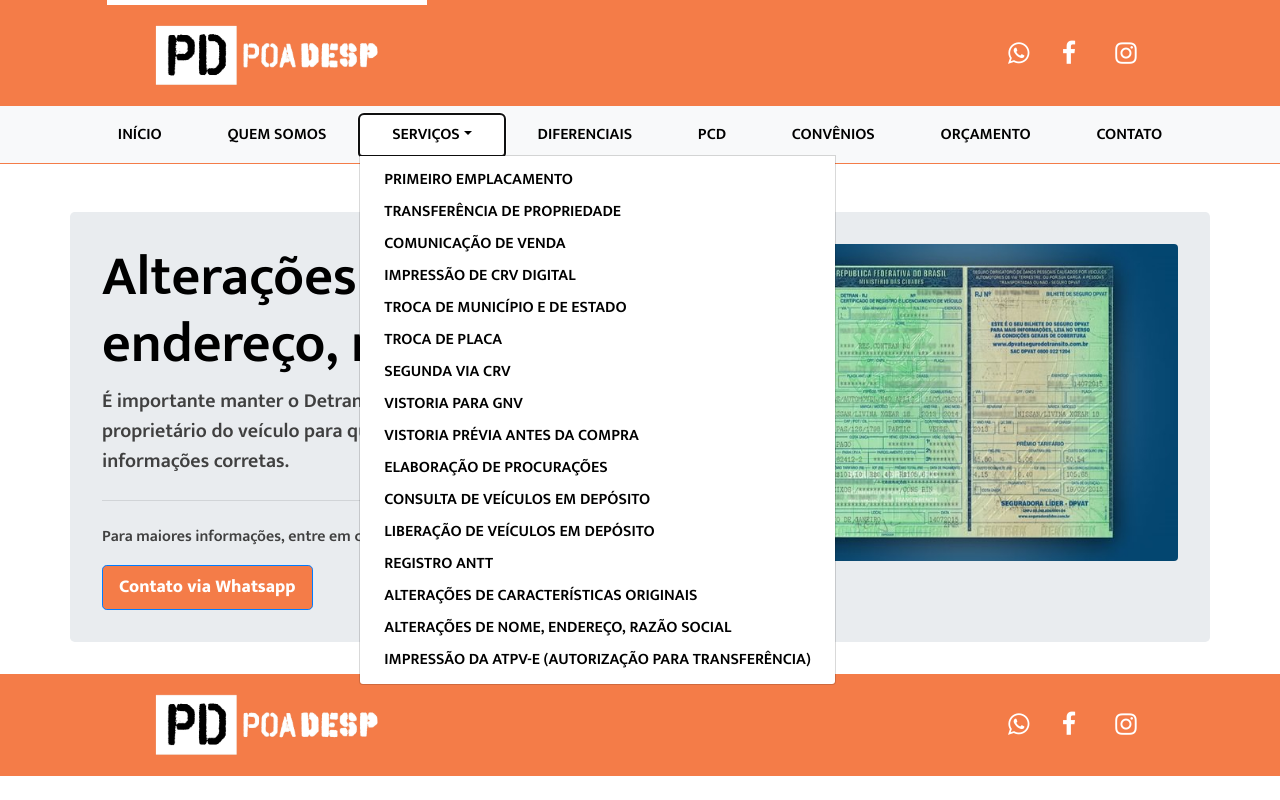
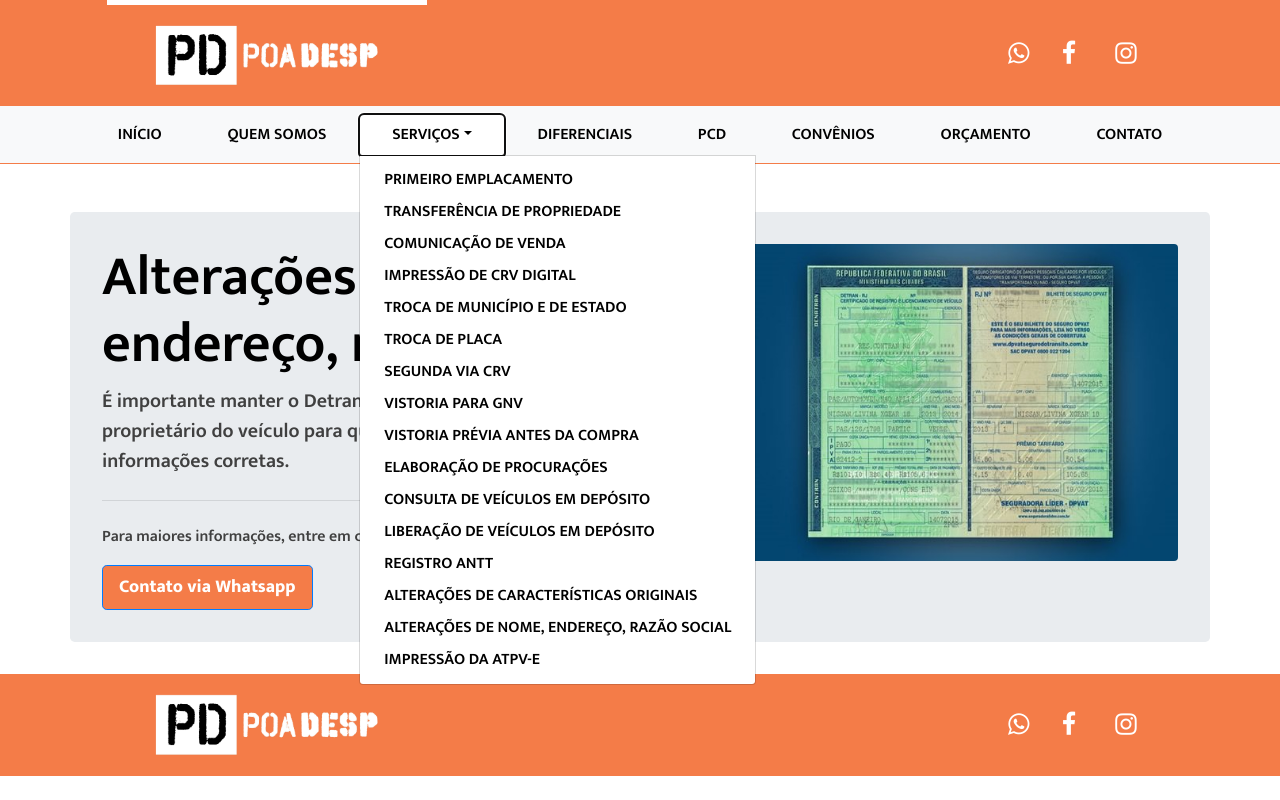
Before and after one commit to ricardo-evolucce/poadesp, a PHP site: page /servicos/alteracao-nome-endereco-razao-social.php in a window 1280 px wide, after a click on "SERVIÇOS". Run offline with PHP 8.4, Linux system fonts and the light colour scheme.

Commit message:
alteracao menu

```diff
--- a/includes/header.php
+++ b/includes/header.php
@@ -45,7 +45,7 @@
 								<a class="dropdown-item" href="servicos/liberacao-veiculos-deposito.php">Liberação de veículos em depósito</a>
 								<a class="dropdown-item" href="servicos/registro-antt.php">Registro ANTT</a>
 								<a class="dropdown-item" href="servicos/alteracoes-caracteristicas-originais.php">Alterações de características originais</a>
-								<a class="dropdown-item" href="servicos/impressao-atpv-e.php">Impressão da ATPV-e (Autorização para transferência)</a>
+								<a class="dropdown-item" href="servicos/impressao-atpv-e.php">Impressão da ATPV-e</a>
 
 
 
--- a/includes/header2.php
+++ b/includes/header2.php
@@ -46,7 +46,7 @@
 								<a class="dropdown-item" href="registro-antt.php">Registro ANTT</a>
 								<a class="dropdown-item" href="alteracoes-caracteristicas-originais.php">Alterações de características originais</a>
 								<a class="dropdown-item" href="alteracoes-caracteristicas-originais.php">Alterações de nome, endereço, razão social</a>
-								<a class="dropdown-item" href="impressao-atpv-e.php">Impressão da ATPV-e (Autorização para transferência)</a>
+								<a class="dropdown-item" href="impressao-atpv-e.php">Impressão da ATPV-e</a>
 
 
 							</div>
```
